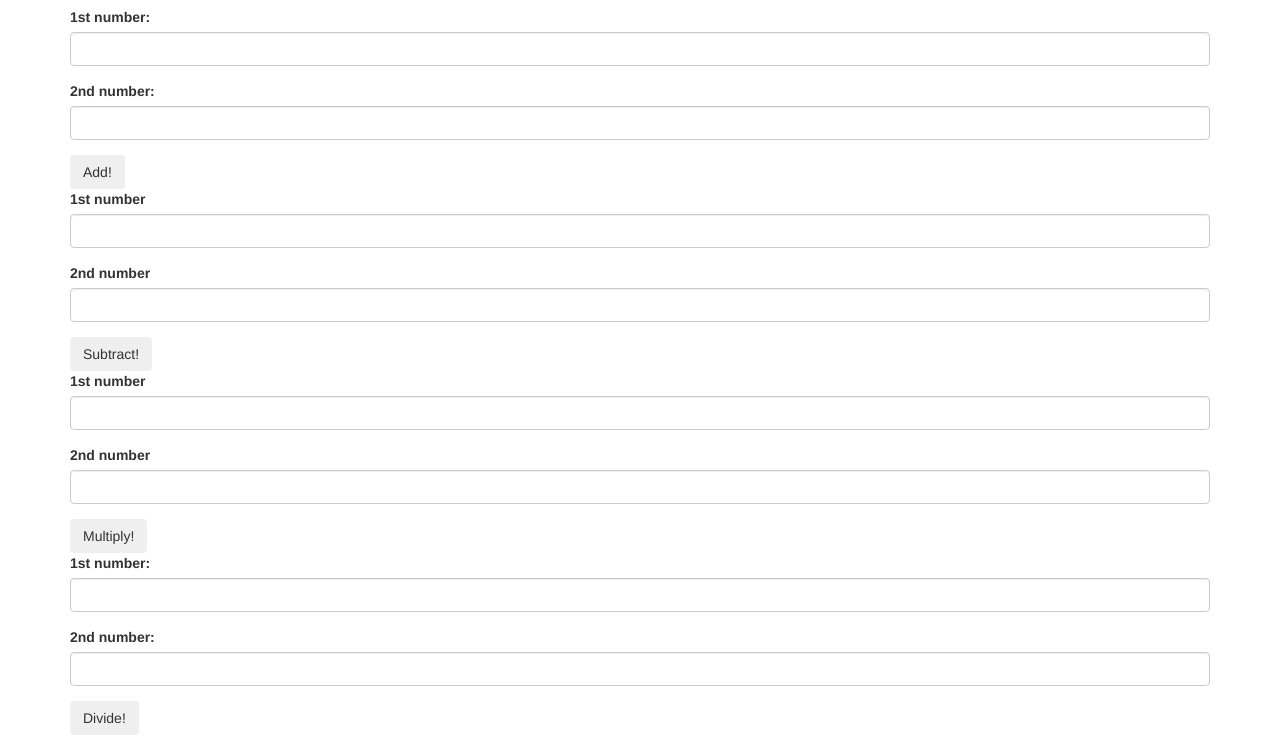
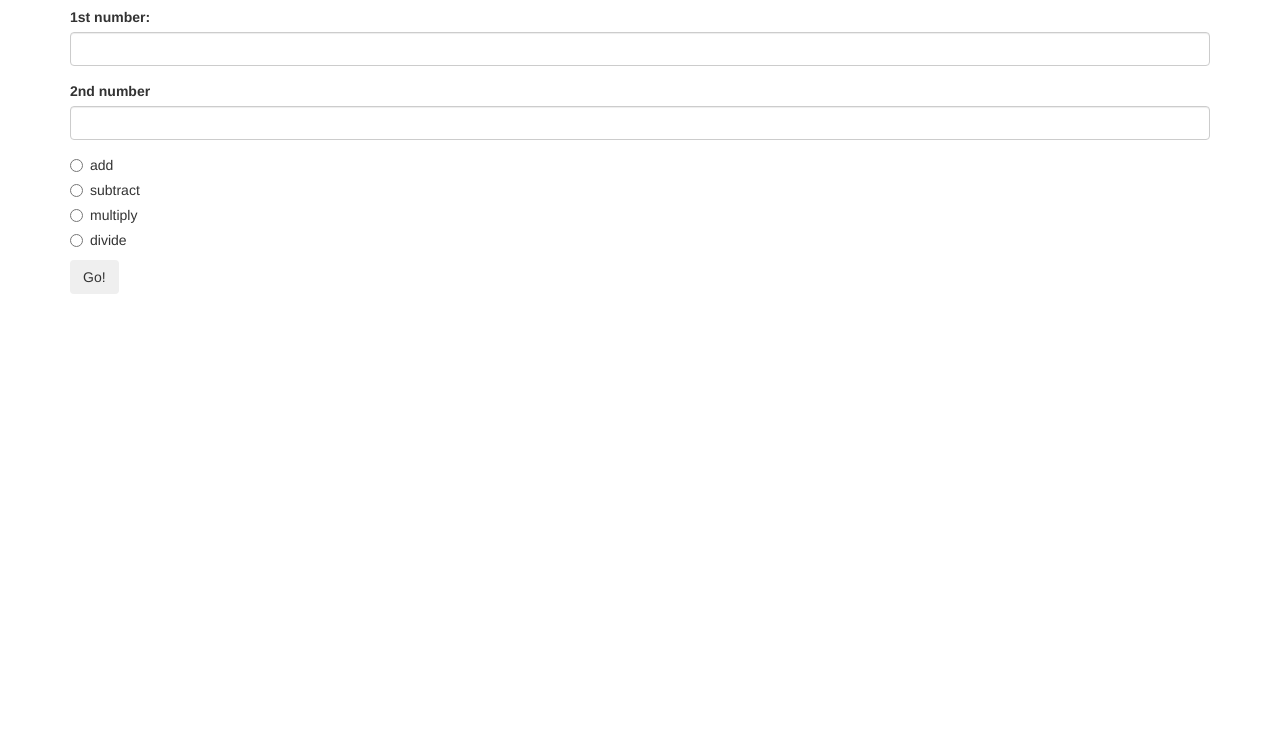
Before and after one commit to adjayanbaeva/simple-calculator, a plain HTML site: page index.html in a window 1280 px wide. Shown: the part 63-800 px from the top of the page. Drawn offline with Linux system fonts and the light colour scheme.

Commit message:
change index.html file, factorize the existing code to make it DRY

```diff
--- a/index.html
+++ b/index.html
@@ -10,60 +10,41 @@
   <body>
     <div class="container">
       <h1>Calculator</h1>
-      <form id="add">
+      <form id="calculator">
         <div class="form-group">
-          <label for="add1">1st number:</label>
-          <input id="add1" type="text" class="form-control">
+          <label for="input1">1st number:</label>
+          <input id="input1" type="text" class="form-control">
         </div>
         <div class="form-group">
-          <label for="add2">2nd number:</label>
-          <input id="add2" type="text" class="form-control">
+          <label for="input2">2nd number</label>
+          <input id="input2" type="text" class="form-control">
         </div>
-        <button type="submit" class="btn">Add!</button>
+        <div class="radio">
+          <label>
+            <input type="radio" name="operator" value="add">
+            add
+          </label>
+        </div>
+        <div class="radio">
+          <label>
+            <input type="radio" name="operator" value="subtract">
+            subtract
+          </label>
+        </div>
+        <div class="radio">
+          <label>
+            <input type="radio" name="operator" value="multiply">
+            multiply
+          </label>
+        </div>
+        <div class="radio">
+          <label>
+            <input type="radio" name="operator" value="divide">
+            divide
+          </label>
+        </div>
+        <button type="submit" class="btn">Go!</button>
       </form>
-
-      <form id="subtract">
-        <div class="form-group">
-          <label for="subtract1">1st number</label>
-          <input id="subtract1" type="text" class="form-control">
-        </div>
-        <div class="form-group">
-          <label for="subtract2">2nd number</label>
-          <input id="subtract2" type="text" class="form-control">
-        </div>
-        <button type="submit" class="btn">Subtract!</button>
-      </form>
-
-      <form id="multiply">
-        <div class="form-group">
-          <label for="multiply1">1st number</label>
-          <input id="multiply1" type="text" class="form-control">
-        </div>
-        <div class="form-group">
-          <label for="multiply2">2nd number</label>
-          <input id="multiply2" type="text" class="form-control">
-        </div>
-        <button type="submit" class="btn">Multiply!</button>
-      </form>
-
-      <form id="division">
-        <div class="form-group">
-          <label for="divide1">1st number:</label>
-          <input id="divide1" type="text" class="form-control">
-        </div>
-        <div class="form-group">
-          <label for="divide2">2nd number:</label>
-          <input id="divide2" type="text" class="form-control">
-        </div>
-        <button type="submit" class="btn">Divide!</button>
-
-      </form>
-
-
-
-
-
-
       <div id="output">
 
       </div>
```
